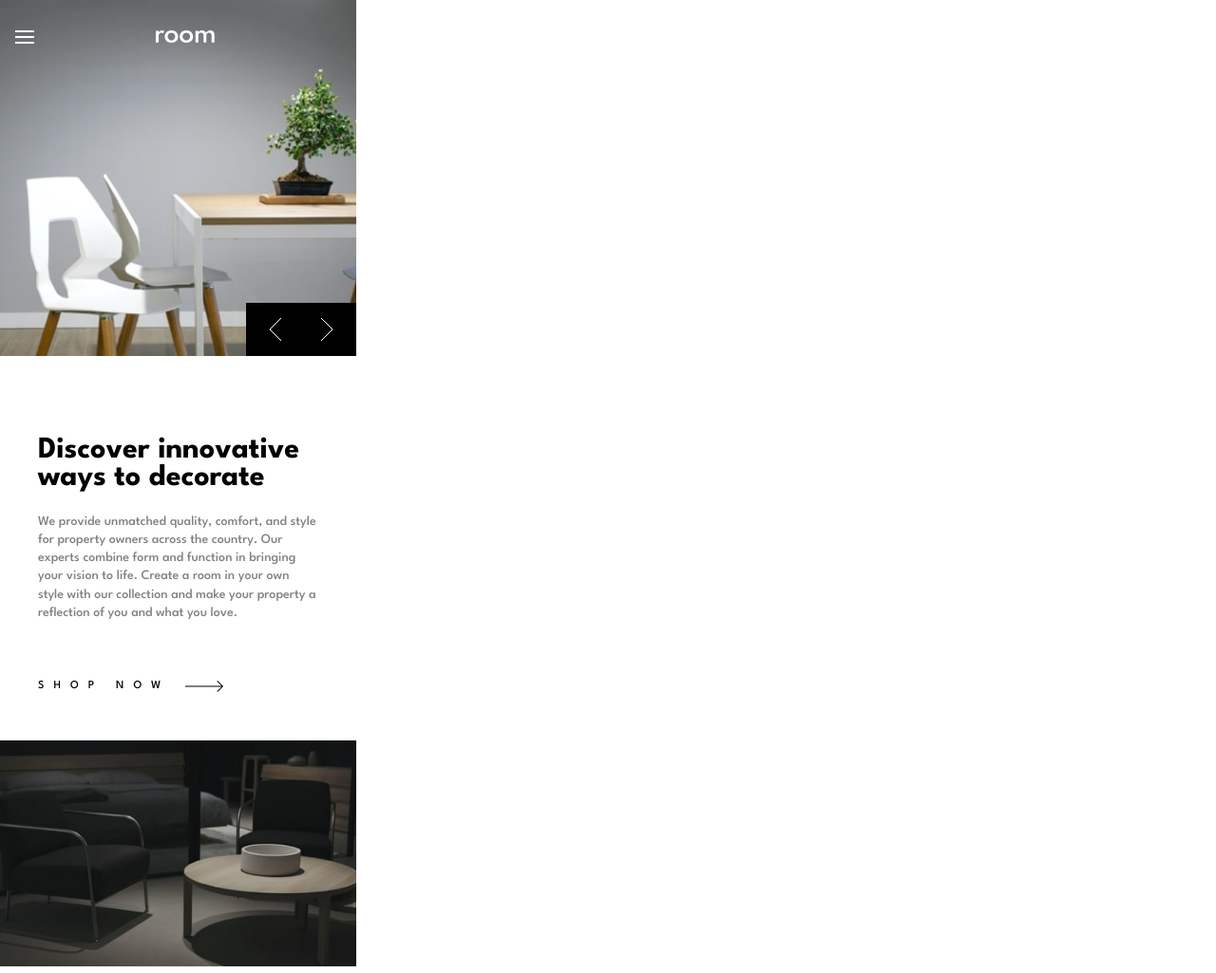
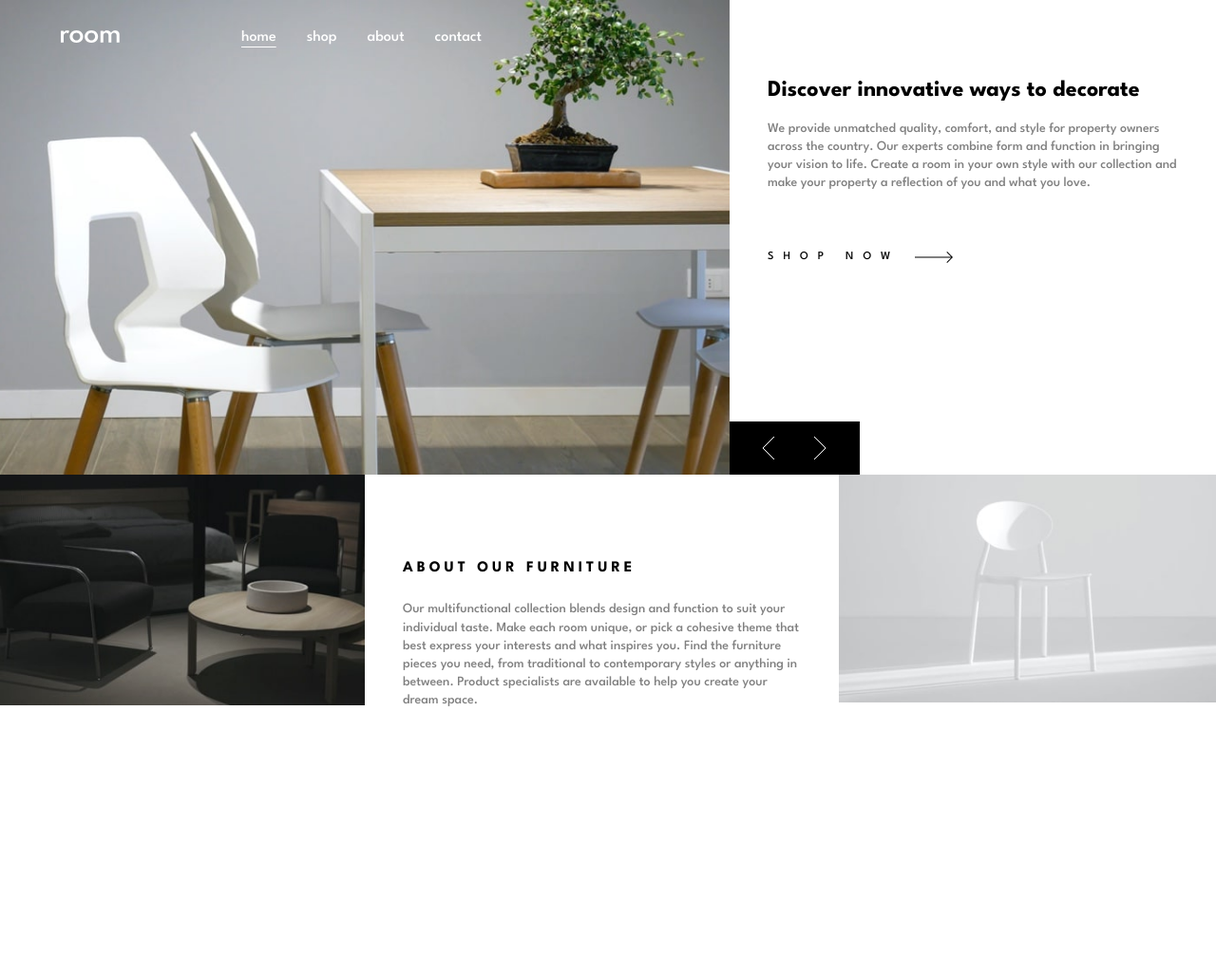
Before and after one commit to Aimanosi/room-web-aimanosi, a plain HTML site: page index.html in a window 1280 px wide. Shown: the top 1025 px of the page at 95% size. After the commit the page ends 826 px from the top, so only its background shows below. Drawn offline with Linux system fonts and the light colour scheme.

Commit message:
responsive desktop version

```diff
--- a/index.html
+++ b/index.html
@@ -14,50 +14,53 @@
     <link rel="stylesheet" href="/style.css" />
 
     <title>Frontend Mentor | Room homepage</title>
-
-    <!-- Feel free to remove these styles or customise in your own stylesheet 👍 -->
-    <!-- <style>
-      .attribution {
-        font-size: 11px;
-        text-align: center;
-      }
-      .attribution a {
-        color: hsl(228, 45%, 44%);
-      } -->
-    </style>
   </head>
   <body>
+    <header>
+      <section class="image-hero-1">
+        <nav id="nav-bar">
+          <div id="nav-hamburger">
+            <img src="/images/icon-hamburger.svg" alt="" />
+          </div>
 
-    <header>
-      <div class="image-hero-1">
-        <nav id="nav-bar"><div id="nav-hamburger"><img src="/images/icon-hamburger.svg" alt="">
+          <div id="nav-logo"><img src="./images/logo.svg" alt="logo" /></div>
+          <div class="nav-info">
+            <a href="">home</a>
+            <p1 href="">shop</p1>
+            <p1 href="">about</p1>
+            <p1 href="">contact</p1>
           </div>
-          <div id="nav-logo"><img src="./images/logo.svg" alt="logo" />
         </nav>
-
 
         <div id="arrow-icons">
           <img src="./images/icon-angle-left.svg" alt="" />
           <img src="./images/icon-angle-right.svg" alt="" />
         </div>
-          </div>
+      </section>
 
+      <section class="section-two">
         <div class="first-test">
           <h1>Discover innovative ways to decorate</h1>
           <p>
             We provide unmatched quality, comfort, and style for property owners
-          across the country. Our experts combine form and function in bringing
-          your vision to life. Create a room in your own style with our
-          collection and make your property a reflection of you and what you
-          love.
+            across the country. Our experts combine form and function in
+            bringing your vision to life. Create a room in your own style with
+            our collection and make your property a reflection of you and what
+            you love.
           </p>
         </div>
         <div class="shop-now">
           <div id="shop-now-word">Shop now</div>
-          <div id="shop-now-arrow"><img src="./images/icon-arrow.svg" alt="" /></div>
+          <div id="shop-now-arrow">
+            <img src="./images/icon-arrow.svg" alt="" />
+
+            <div id="arrow-icons-1">
+              <img src="./images/icon-angle-left.svg" alt="" />
+              <img src="./images/icon-angle-right.svg" alt="" />
             </div>
-
-
+          </div>
+        </div>
+      </section>
     </header>
     <footer>
       <div><img src="./images/image-about-dark.jpg" alt="" /></div>
--- a/style.css
+++ b/style.css
@@ -4,7 +4,7 @@ body {
   margin: 0;
   padding: 0;
   box-sizing: border-box;
-  width: 375px;
+  width: 576px;
   font-family: "League Spartan", sans-serif;
 }
 
@@ -13,14 +13,14 @@ header .image-hero-1 {
   background-position: center;
   background-size: cover;
   background-repeat: no-repeat;
-  width: 375px;
-  height: 375px;
+  width: 576px;
+  height: 576px;
   position: relative;
 }
 
 header #nav-bar {
   display: flex;
-  column-gap: 8rem;
+  column-gap: 14rem;
 }
 
 #nav-logo {
@@ -28,8 +28,12 @@ header #nav-bar {
 }
 
 #nav-hamburger {
-  margin-left: 16px;
+  margin-left: 20px;
   margin-top: 2rem;
+}
+
+.nav-info {
+  display: none;
 }
 
 #arrow-icons {
@@ -56,7 +60,7 @@ header #nav-bar {
 }
 
 footer img {
-  width: 375px;
+  width: 100%;
 }
 
 .second-text {
@@ -74,3 +78,76 @@ p {
   font-size: 14px;
   line-height: 1.2rem;
 }
+
+@media (min-width: 1199px) {
+  body {
+    width: 100%;
+  }
+
+  header {
+    display: grid;
+    grid-template-columns: 60% 40%;
+  }
+
+  header .image-hero-1 {
+    width: 100%;
+    height: 500px;
+    background-image: url(/images/desktop-image-hero-1.jpg);
+    background-position: center;
+    background-size: cover;
+    background-repeat: no-repeat;
+  }
+
+  footer {
+    display: grid;
+    grid-template-columns: 30% 39% 31%;
+  }
+
+  #arrow-icons {
+    display: none;
+  }
+
+  .section-two {
+    position: relative;
+  }
+
+  #arrow-icons-1 {
+    display: flex;
+    column-gap: 2.5rem;
+    background-color: black;
+    position: absolute;
+    bottom: 0;
+    left: 0;
+    padding: 1rem 2.15rem;
+  }
+
+  #nav-hamburger {
+    display: none;
+    margin-left: 20px;
+    margin-top: 2rem;
+  }
+
+  #nav-logo {
+    margin-top: 2rem;
+    margin-left: 4rem;
+  }
+
+  .nav-info {
+    margin-top: 2rem;
+    margin-right: 2rem;
+    display: flex;
+    column-gap: 2rem;
+  }
+  header #nav-bar {
+    display: flex;
+    column-gap: 8rem;
+  }
+  a {
+    color: white;
+    text-underline-offset: 6px;
+  }
+
+  p1 {
+    color: white;
+  }
+}
```
Lines whose indentation alone changed are shown as unchanged.
